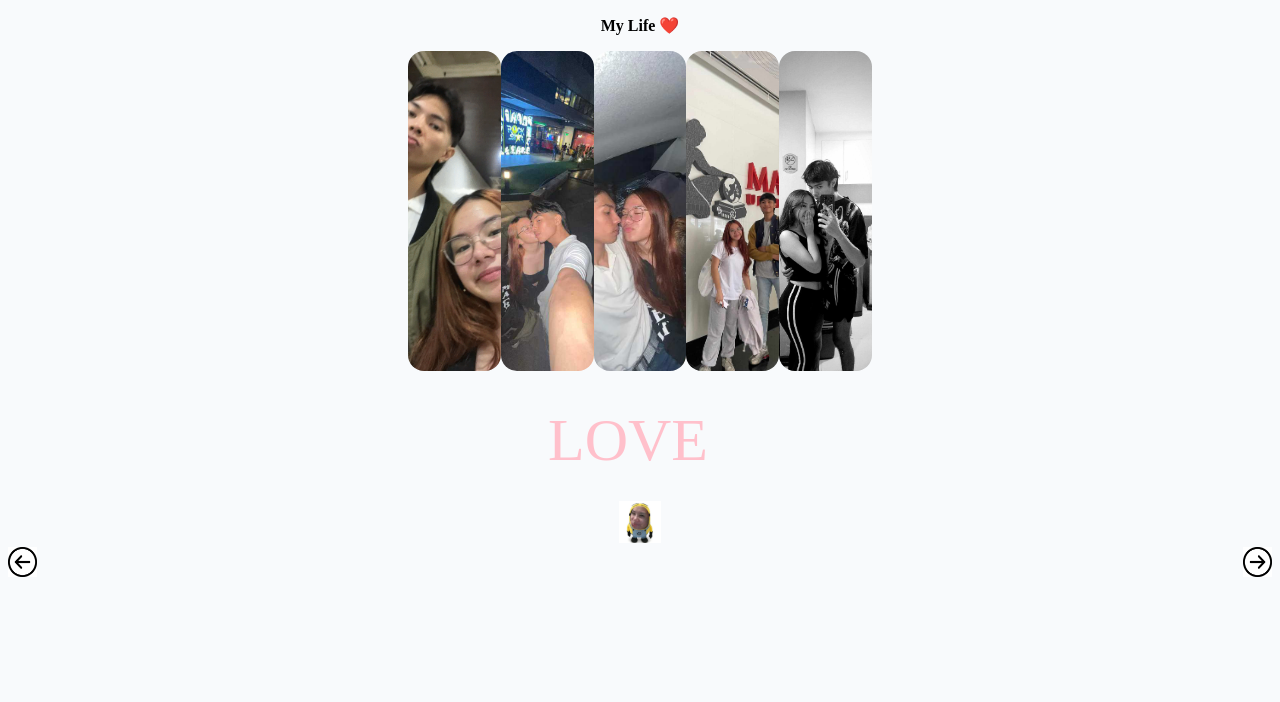
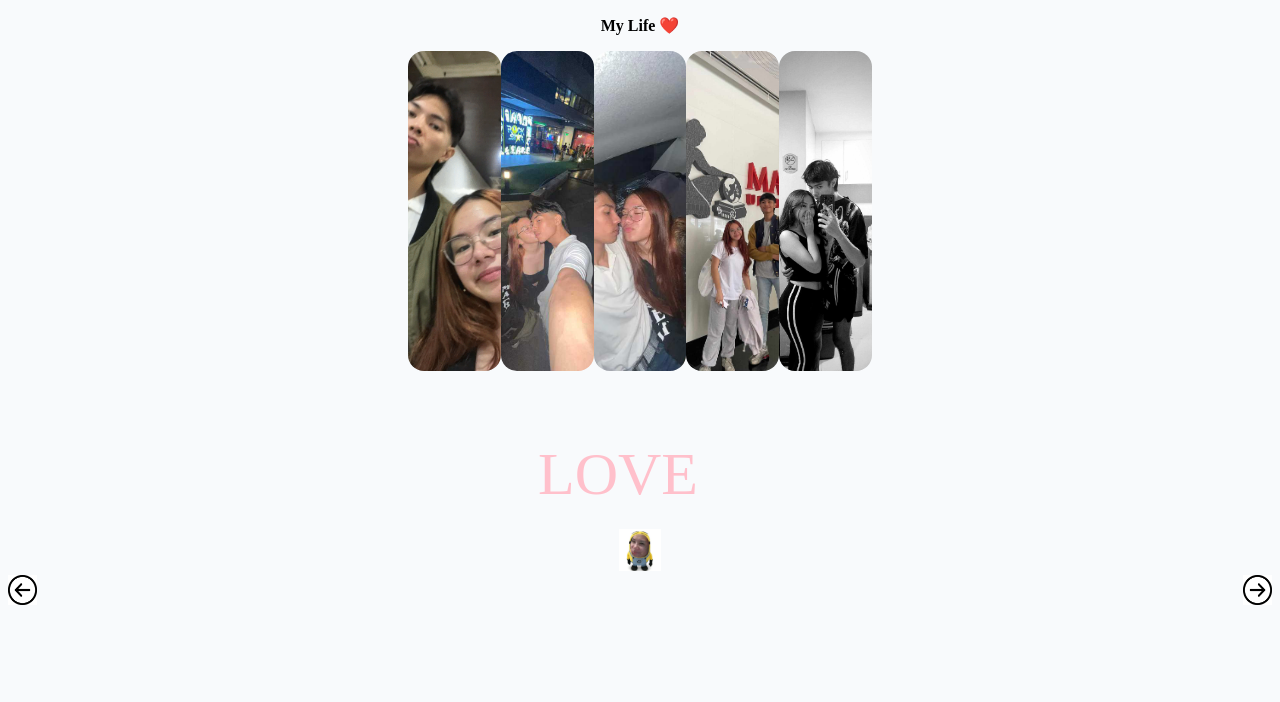
Before and after one commit to Leesanity8/VinaMyLove, a plain HTML site: page 2.html in a window 1280 px wide. Drawn offline with Linux system fonts and the light colour scheme.

Commit message:
Add files via upload

```diff
--- a/2.html
+++ b/2.html
@@ -1,9 +1,9 @@
 <!DOCTYPE html>
 <html>
 <head>
-	<meta name="viewport" content="width=device-width, initial-scale=2.0">
+	<meta name="viewport" content="width=device-width, initial-scale=1.0">
 	<meta charset="utf-8">
-	<title>Vina My Love part  <3</title>
+	<title>Vina My Love <3</title>
 	<link rel="stylesheet" href="style.css">
 </head>
 <body>
@@ -20,7 +20,7 @@
 
     <div class="wrapper">
 
-      <ul class="dynamic-txts">
+      <ul class="dynamic-txts" >
       <li><span>I</span></li>
       <li><span>LOVE</span></li>
       <li><span>YOU</span></li>
--- a/style.css
+++ b/style.css
@@ -109,7 +109,10 @@ flex: 5;
 }
 
 .wrapper .dynamic-txts{
-  margin-left: 500px;
+   margin-top: 50px;
+  margin-bottom: 10px;
+  margin-right: 150px;
+  margin-left: 490px;
   height: 90px;
   line-height: 90px;
   overflow: hidden;
```
